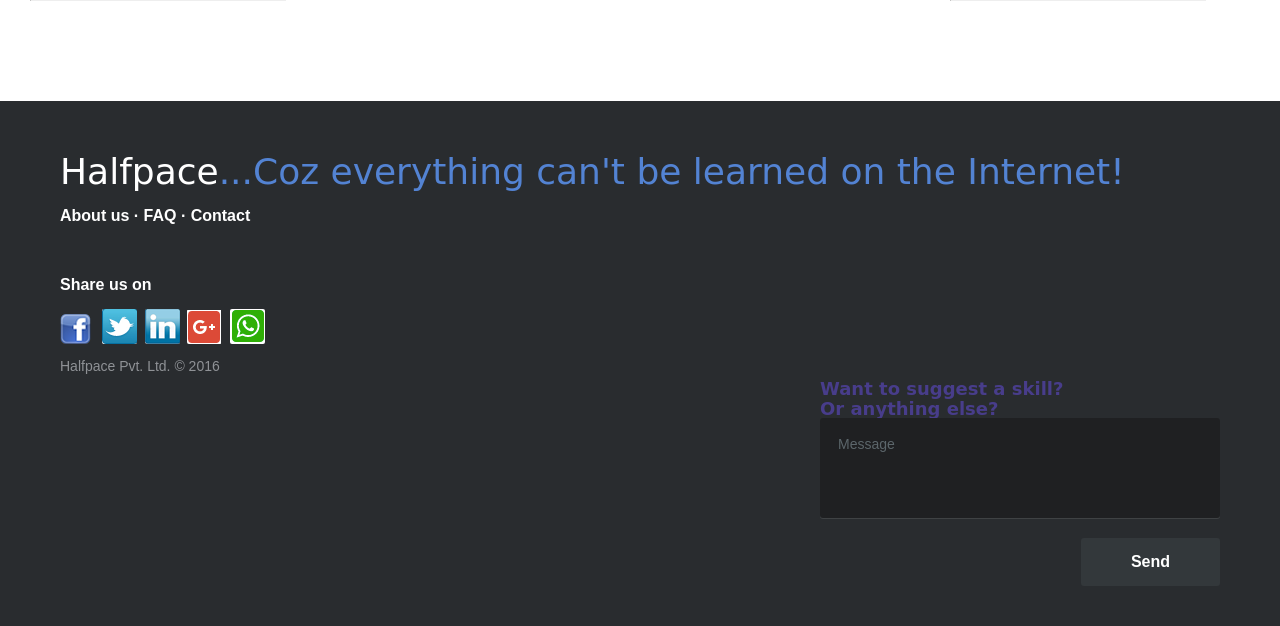
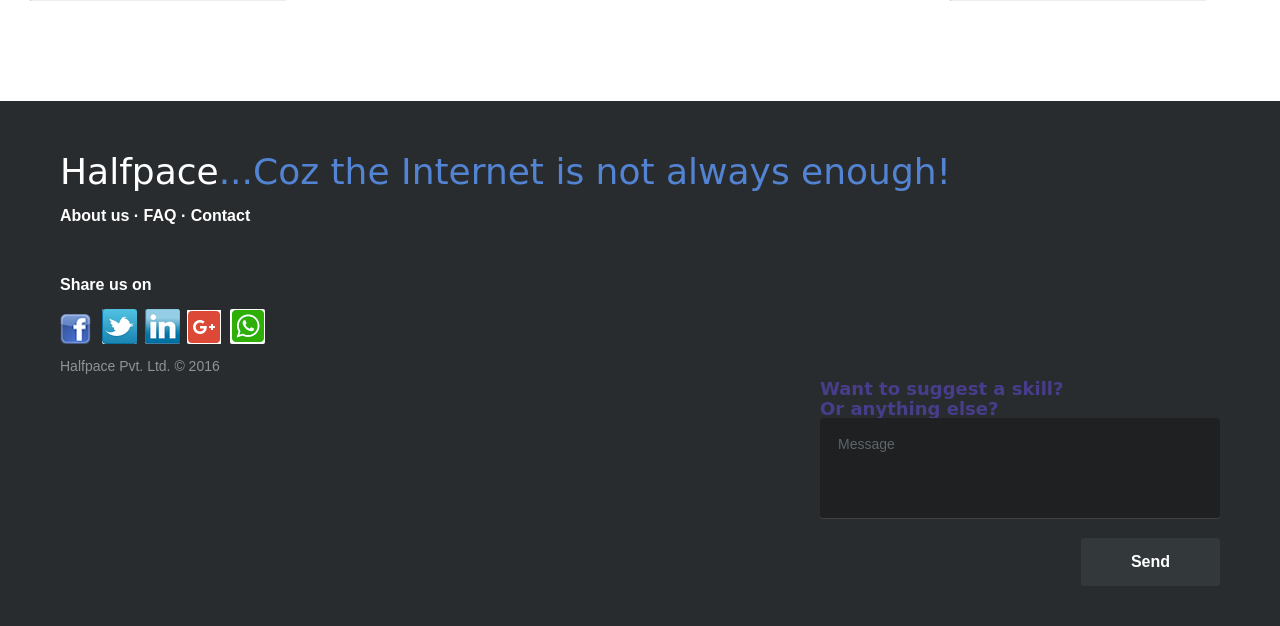
Before and after one commit to aukshi/halfpace, a PHP site: page /home.php in a window 1280 px wide. Shown: the part 1279-1905 px from the top of the page. Run offline with PHP 8.4, Linux system fonts and the light colour scheme; the visitor is signed in with stand-in values (Sample User, id 1); data that the repository does not hold is empty; some libraries are stand-ins or nearby versions.

Commit message:
Merge origin/master
Conflicts:
	TryingNewThings.php
	css/list.css
	css/testingMenubar.css
	index.html
	js/checkbox.js
	try.php

```diff
--- a/footer.php
+++ b/footer.php
@@ -20,7 +20,7 @@ and open the template in the editor.
 
 			<div class="footer-left">
 
-				<h3>Halfpace<span>...Coz everything can't be learned on the Internet!</span></h3>
+				<h3>Halfpace<span>...Coz the Internet is not always enough!</span></h3>
 
 				<p class="footer-links">
 					<a href="#">About us</a>
--- a/profUpdate.php
+++ b/profUpdate.php
@@ -6,6 +6,7 @@ $mno=$_POST["mno"];
 $password=$_POST["password"];
 $privacy=$_POST["privacyStat"];
 $loggedUser=$_SESSION["loggedUser"];
+//if((!empty($status))&&(!empty($mno))&&(!empty($password))){
 $queryProfile="update profile set status='$status',mobileNo='$mno',privacyStatus='$privacy' where email_id='$loggedUser'";
 mysqli_query($con, $queryProfile);
 if(!empty($password))
@@ -15,5 +16,5 @@ if(!empty($password))
 }
 header( "refresh:0; url=profile.php" );
 echo "<script type='text/javascript'>alert('Profile updated successfully')</script>";
-
+//}
 ?>
```
